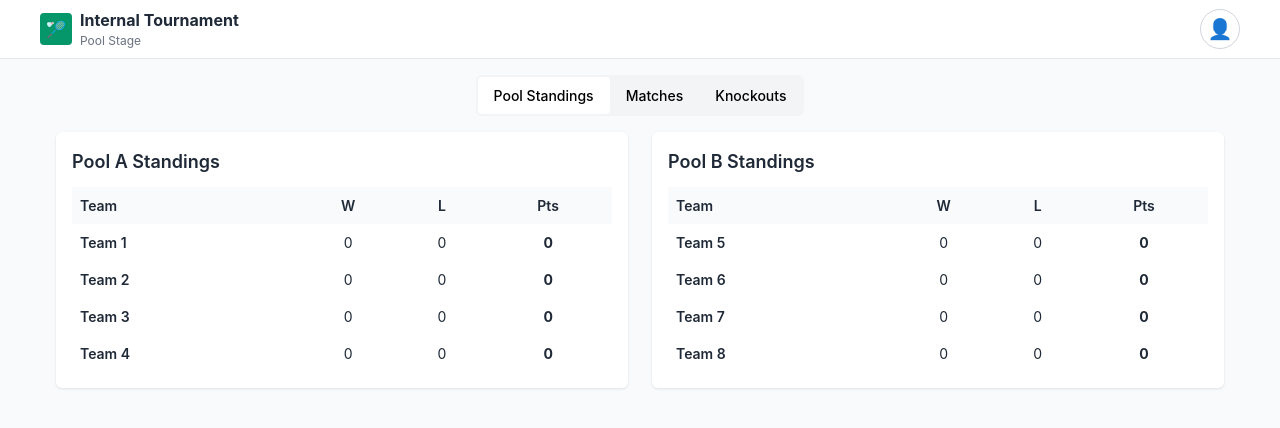
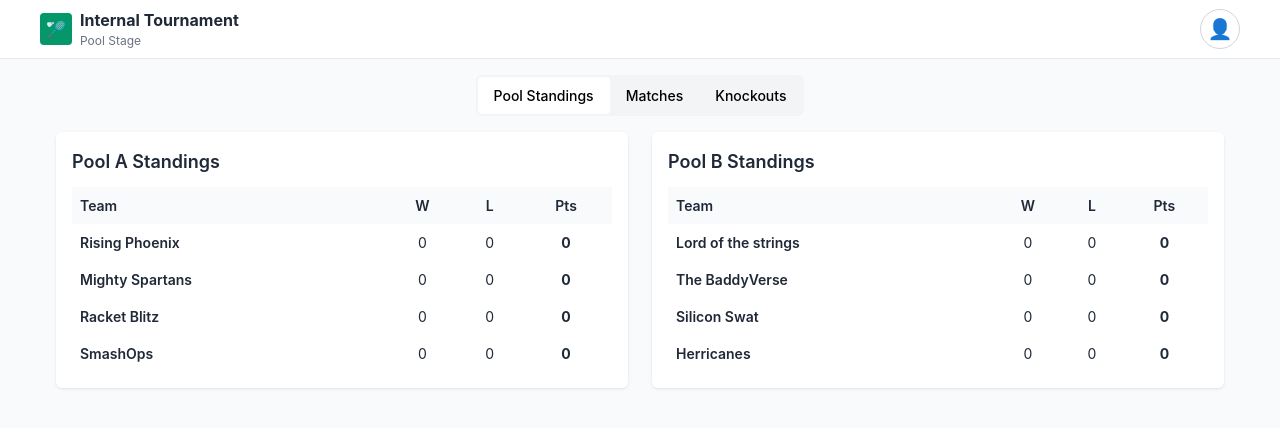
Before and after one commit to vikram-adhi/tourney, a React (Vite) app: page / in a window 1280 px wide. Shown: the top 428 px of the page. Built offline with nearby package versions, Linux system fonts and the light colour scheme; no server answers; the database is empty.

Commit message:
updated team names and pools

```diff
--- /dev/null
+++ b/db.json
@@ -0,0 +1,16 @@
+{
+  "teams": [
+    { "id": 1, "name": "Lord of the strings" },
+    { "id": 2, "name": "The BaddyVerse" },
+    { "id": 3, "name": "Silicon Swat" },
+    { "id": 4, "name": "Herricanes" },
+    { "id": 5, "name": "Rising Phoenix" },
+    { "id": 6, "name": "Mighty Spartans" },
+    { "id": 7, "name": "Racket Blitz" },
+    { "id": 8, "name": "SmashOps" }
+  ],
+  "pools": {
+    "Pool A": [5, 6, 7, 8],
+    "Pool B": [1, 2, 3, 4]
+  }
+}
--- a/src/App.css
+++ b/src/App.css
@@ -45,6 +45,13 @@ table {
   width: 100%;
 }
 
+/* Prevent team names from wrapping and use ellipsis on small screens */
+.match-col.match-teams {
+  white-space: nowrap;
+  overflow: hidden;
+  text-overflow: ellipsis;
+}
+
 @media (max-width: 768px) {
   /* on medium screens reduce actions column */
   .match-row {
@@ -55,18 +62,36 @@ table {
 @media (max-width: 480px) {
   /* stack stats under teams on very small screens */
   .match-row {
+    /* two columns: flexible name/stats column and fixed actions column */
     grid-template-columns: 1fr 88px !important;
     grid-auto-rows: auto;
+    align-items: start;
+    gap: 0.375rem;
   }
 
   .match-col.match-stats {
+    /* place stats under the name, occupying the left column */
     grid-column: 1 / 2;
     margin-top: 0.5rem;
+    padding-right: 0.25rem;
   }
 
   .match-col.match-actions {
+    /* place actions in the right column (fixed width) on the same row as stats */
     grid-column: 2 / 3;
     text-align: right;
+  }
+
+  /* Reduce team name size slightly on very small screens and ensure ellipsis */
+  .match-col.match-teams {
+    font-size: 0.95rem !important;
+    /* Make the title span both columns so it occupies full width above stats/actions */
+    grid-column: 1 / -1;
+    display: block !important;
+    white-space: normal !important;
+    overflow: visible !important;
+    text-overflow: clip !important;
+    overflow-wrap: anywhere !important;
   }
 }
 
--- a/src/types.ts
+++ b/src/types.ts
@@ -1,7 +1,7 @@
 // Core tournament data types
 export type TeamName =
-  | "Team 1" | "Team 2" | "Team 3" | "Team 4"
-  | "Team 5" | "Team 6" | "Team 7" | "Team 8";
+  | "Lord of the strings" | "The BaddyVerse" | "Silicon Swat" | "Herricanes"
+  | "Rising Phoenix" | "Mighty Spartans" | "Racket Blitz" | "SmashOps";
 
 export type Category =
   | "Men's Singles 1"
@@ -46,14 +46,14 @@ export interface Standing {
 
 // Team players data
 export const TEAM_PLAYERS: Record<TeamName, string[]> = {
-  "Team 1": ["Prajwal S", "Ananya", "Nithish B M", "Mohanraj", "Karthik", "Pratham Pote", "Anika"],
-  "Team 2": ["Chaitanya", "Amrutha", "Manu", "Shreeharsha", "Shashikumar", "Abhishek", "Garima"],
-  "Team 3": ["Nithin P", "Kiruthika", "Arya", "Hari Siva Shankar", "Alex", "Vikrant"],
-  "Team 4": ["Vikram", "Anoohya", "Manish", "Khalid", "Naresh", "Kiran"],
-  "Team 5": ["Aman", "Deepika", "Ramanan", "Chirag", "Prajwal P", "Kingsly"],
-  "Team 6": ["Nithin Bhaskar", "Rubini", "Preetham", "Mithun", "Nattu", "Shiva"],
-  "Team 7": ["Ninad", "Divya", "Suresh", "Srujan", "Aditya", "Nikhila"],
-  "Team 8": ["Ajay", "Lakshitha", "Shreesha", "Ganesh", "Aswin", "Vipin"]
+  "Lord of the strings": ["Prajwal S", "Ananya", "Nithish B M", "Mohanraj", "Karthik", "Pratham Pote", "Anika"],
+  "The BaddyVerse": ["Chaitanya", "Amrutha", "Manu", "Shreeharsha", "Shashikumar", "Abhishek", "Garima"],
+  "Silicon Swat": ["Nithin P", "Kiruthika", "Arya", "Hari Siva Shankar", "Alex", "Vikrant"],
+  "Herricanes": ["Vikram", "Anoohya", "Manish", "Khalid", "Naresh", "Kiran"],
+  "Rising Phoenix": ["Aman", "Deepika", "Ramanan", "Chirag", "Prajwal P", "Kingsly"],
+  "Mighty Spartans": ["Nithin Bhaskar", "Rubini", "Preetham", "Mithun", "Nattu", "Shiva"],
+  "Racket Blitz": ["Ninad", "Divya", "Suresh", "Srujan", "Aditya", "Nikhila"],
+  "SmashOps": ["Ajay", "Lakshitha", "Shreesha", "Ganesh", "Aswin", "Vipin"]
 };
 
 export const CATEGORIES: Category[] = [
@@ -65,8 +65,20 @@ export const CATEGORIES: Category[] = [
   "Mixed Doubles",
 ];
 
-export const POOL_A_TEAMS: TeamName[] = ["Team 1", "Team 2", "Team 3", "Team 4"];
-export const POOL_B_TEAMS: TeamName[] = ["Team 5", "Team 6", "Team 7", "Team 8"];
+// Pools: put the four specified teams in Pool B, others in Pool A
+export const POOL_B_TEAMS: TeamName[] = [
+  "Lord of the strings",
+  "The BaddyVerse",
+  "Silicon Swat",
+  "Herricanes"
+];
+
+export const POOL_A_TEAMS: TeamName[] = [
+  "Rising Phoenix",
+  "Mighty Spartans",
+  "Racket Blitz",
+  "SmashOps"
+];
 
 // Helper functions
 export function isDoublesCategory(category: string): boolean {
@@ -136,6 +148,17 @@ export function calculateStandings(matches: Match[]): { poolA: Standing[]; poolB
     standings[team] = { team, wins: 0, losses: 0, points: 0 };
   });
 
+  // Also initialize any team names that appear in matches but are not in the POOL lists
+  matches.forEach(m => {
+    if (m.teamA && !(m.teamA in standings)) {
+      // cast because loaded matches may contain earlier team strings that match TeamName at runtime
+      (standings as any)[m.teamA] = { team: m.teamA as TeamName, wins: 0, losses: 0, points: 0 };
+    }
+    if (m.teamB && !(m.teamB in standings)) {
+      (standings as any)[m.teamB] = { team: m.teamB as TeamName, wins: 0, losses: 0, points: 0 };
+    }
+  });
+
   matches.forEach(match => {
     // Only process matches that are complete (all categories filled)
     if (!isMatchComplete(match)) {
@@ -160,25 +183,35 @@ export function calculateStandings(matches: Match[]): { poolA: Standing[]; poolB
 
     // Determine match winner by category wins; if tied, break tie by total points
     if (teamAWins > teamBWins) {
+      if (!standings[match.teamA]) standings[match.teamA] = { team: match.teamA, wins: 0, losses: 0, points: 0 };
+      if (!standings[match.teamB]) standings[match.teamB] = { team: match.teamB, wins: 0, losses: 0, points: 0 };
       standings[match.teamA]!.wins++;
-      standings[match.teamA]!.points += 2;
+      standings[match.teamA]!.points += 1;
       standings[match.teamB]!.losses++;
     } else if (teamBWins > teamAWins) {
+      if (!standings[match.teamA]) standings[match.teamA] = { team: match.teamA, wins: 0, losses: 0, points: 0 };
+      if (!standings[match.teamB]) standings[match.teamB] = { team: match.teamB, wins: 0, losses: 0, points: 0 };
       standings[match.teamB]!.wins++;
-      standings[match.teamB]!.points += 2;
+      standings[match.teamB]!.points += 1;
       standings[match.teamA]!.losses++;
     } else {
       // Category wins are equal — use total points as tiebreaker
       if (totalPointsA > totalPointsB) {
+        if (!standings[match.teamA]) standings[match.teamA] = { team: match.teamA, wins: 0, losses: 0, points: 0 };
+        if (!standings[match.teamB]) standings[match.teamB] = { team: match.teamB, wins: 0, losses: 0, points: 0 };
         standings[match.teamA]!.wins++;
-        standings[match.teamA]!.points += 2;
+        standings[match.teamA]!.points += 1;
         standings[match.teamB]!.losses++;
       } else if (totalPointsB > totalPointsA) {
+        if (!standings[match.teamA]) standings[match.teamA] = { team: match.teamA, wins: 0, losses: 0, points: 0 };
+        if (!standings[match.teamB]) standings[match.teamB] = { team: match.teamB, wins: 0, losses: 0, points: 0 };
         standings[match.teamB]!.wins++;
-        standings[match.teamB]!.points += 2;
+        standings[match.teamB]!.points += 1;
         standings[match.teamA]!.losses++;
       } else {
-        // Fully tied: award 1 point each
+        // Fully tied: award 1 point each (draw)
+        if (!standings[match.teamA]) standings[match.teamA] = { team: match.teamA, wins: 0, losses: 0, points: 0 };
+        if (!standings[match.teamB]) standings[match.teamB] = { team: match.teamB, wins: 0, losses: 0, points: 0 };
         standings[match.teamA]!.points += 1;
         standings[match.teamB]!.points += 1;
       }
```
Also changed, not shown: src/store.ts (+43 -80 lines).
